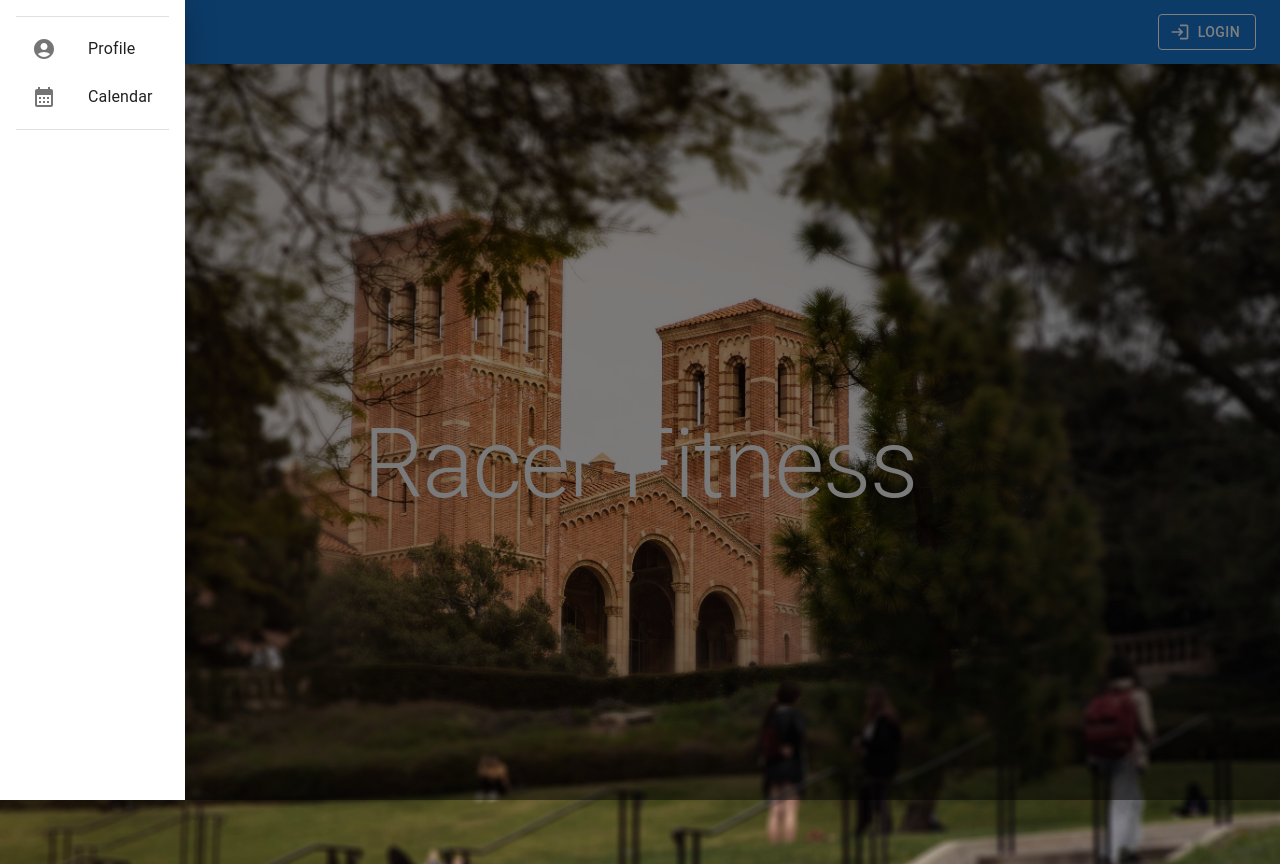
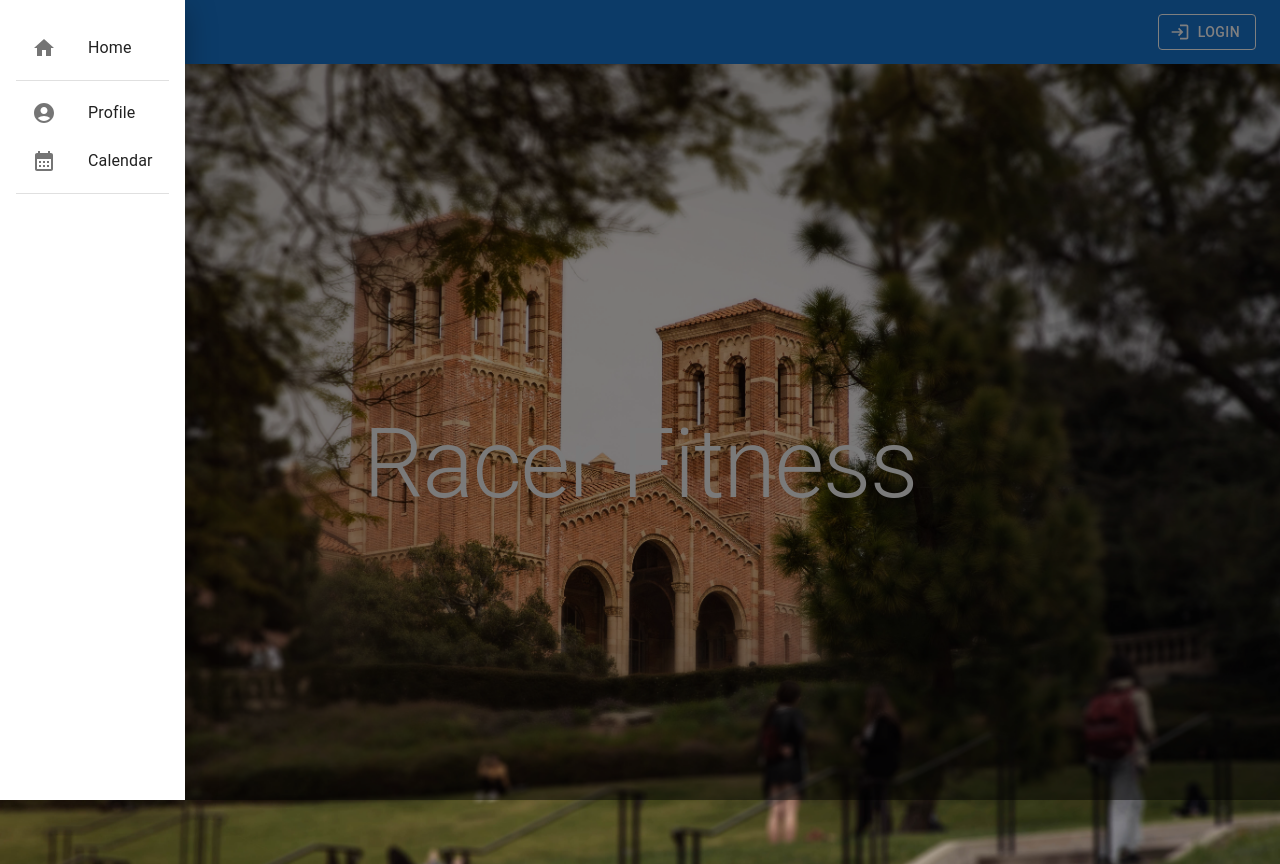
Before and after one commit to Shizhuo-Zhu/CS-35L-Fall-2022, a React (Create React App) app: page / in a window 1280 px wide. Both pictures are taken after a click on the button "logo". Built offline with nearby package versions, Linux system fonts and the light colour scheme; no server answers; the database is empty; the HTML template or start-up script is replaced by a standard one.

Commit message:
Added Home button to Sidebar
added Home button in drawer.jsx
Home button navigates to Home Page

```diff
--- a/src/components/drawer.jsx
+++ b/src/components/drawer.jsx
@@ -15,9 +15,12 @@ import { useState } from "react";
 import Divider from "@mui/material/Divider";
 import AccountCircleIcon from "@mui/icons-material/AccountCircle";
 import CalendarMonthIcon from "@mui/icons-material/CalendarMonth";
+import HomeIcon from '@mui/icons-material/Home';
+import { useNavigate } from "react-router";
 
 const MuiDrawer = () => {
   const [isDrawerOpen, setIsDrawerOpen] = useState(false);
+  const navigate=useNavigate();
   return (
     <>
       <IconButton
@@ -38,6 +41,17 @@ const MuiDrawer = () => {
           p={2}
           sx={{ width: "100%", maxWidth: 500, bgcolor: "background.paper" }}
         >
+                    <List>
+              <ListItem disablePadding>
+                <ListItemButton onClick={()=>{navigate("/"); setIsDrawerOpen(false)}}>
+                  <ListItemIcon>
+                    <HomeIcon />
+                  </ListItemIcon>
+                  <ListItemText primary="Home" />
+                </ListItemButton>
+              </ListItem>
+
+            </List>
           <Divider />
 
           <nav aria-label="main mailbox folders">
```
